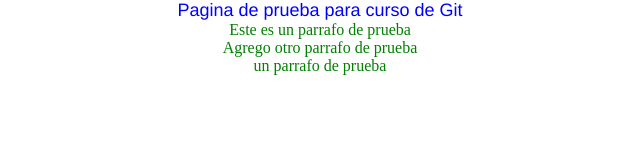
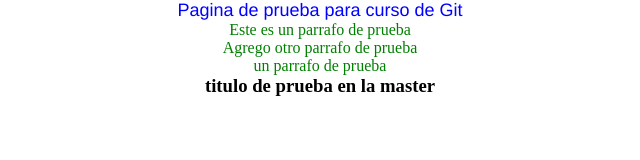
Before and after one commit to JOVANNYAC/pagina-curso-git, a plain HTML site: page index.html in a window 1280 px wide. Shown: the whole page, without its empty margins (320-960 px from the left). Drawn offline with Linux system fonts and the light colour scheme.

Commit message:
se agrega h3

```diff
--- a/index.html
+++ b/index.html
@@ -12,6 +12,8 @@
     <p>Este es un parrafo de prueba</p>
     <p>Agrego otro parrafo de prueba</p>
     <p>un parrafo de prueba</p>
+    <h3>titulo de prueba en la master</h3>
+
 
 
 </body>
```
